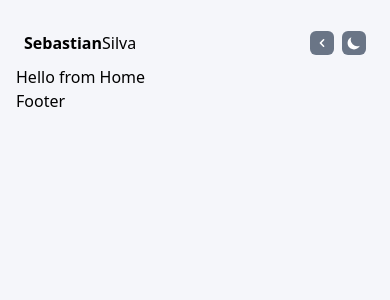
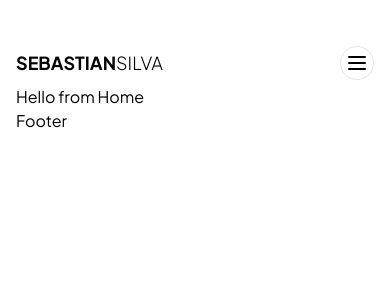
Before and after one commit to sebastianbash/sebastianbash.com, a React (Vite) app: page / in a window 390 px wide. Shown: the top 300 px of the page. Built offline with nearby package versions, Linux system fonts and the light colour scheme.

Commit message:
Header Fixed - mobile sizing and hidden styles

```diff
--- a/src/components/header/Header.jsx
+++ b/src/components/header/Header.jsx
@@ -1,19 +1,28 @@
 import React, { useState } from 'react';
-import { ToggleTheme, ToggleDropDown } from '../toggle/Toggle';
+import { ToggleTheme, ToggleNavigation } from '../toggle/Toggle';
 
 export default function Header() {
   const [isOpen, setIsOpen] = useState(false);
 
   return (
-    <div className="w-full h-[45px] lg:h-32 mt-[20px] relative">
+    <div className="w-full h-[45px] lg:h-32 mt-[40px] md:mt-[45px] lg:mt-0 relative">
       <nav className="w-full h-full nav-style">
-        <div className="w-fit my-auto">
-          <span className="font-bold lg:text-xl">Sebastian</span>
-          <span className="font-light lg:text-xl">Silva</span>
-        </div>
-        <div className="flex my-auto space-x-2 md:space-x-4 transition-all">
-          <ToggleDropDown state={isOpen} _callback={() => setIsOpen(!isOpen)} />
-          <ToggleTheme />
+        {
+          isOpen ? (
+            <div className="navigation-left w-fit my-auto">
+              <span className="font-bold text-lg lg:text-xl uppercase hidden md:inline-block">Sebastian</span>
+              <span className="font-light text-lg lg:text-xl uppercase hidden md:inline-block">Silva</span>
+            </div>
+          ) : (
+              <div className="navigation-left w-fit my-auto">
+                <span className="font-bold text-lg lg:text-xl uppercase">Sebastian</span>
+                <span className="font-light text-lg lg:text-xl uppercase">Silva</span>
+              </div>
+          )
+        }
+        <div className="navigation-right flex my-auto space-x-2 md:space-x-4 transition-all">
+          <ToggleNavigation state={isOpen} _callback={() => setIsOpen(!isOpen)} />
+          {/* <ToggleTheme /> */}
         </div>
       </nav>
     </div>
--- a/src/components/layout/Layout.jsx
+++ b/src/components/layout/Layout.jsx
@@ -4,7 +4,7 @@ import Header from '../header/Header';
 
 export default function Layout() {
   return (
-    <div className="px-4 md:container md:mx-auto">
+    <div className="px-4 md:container md:mx-auto lg:px-12">
         <Header />
         <Outlet />
         <h2>Footer</h2>
--- a/src/components/toggle/Toggle.jsx
+++ b/src/components/toggle/Toggle.jsx
@@ -2,10 +2,8 @@ import React, { useState, useContext } from 'react';
 import {
   HiSun,
   HiMoon,
-  HiChevronLeft,
-  HiChevronRight,
-  HiChevronDown,
-  HiChevronUp,
+  HiOutlineMenu,
+  HiOutlineX
 } from 'react-icons/hi';
 import ThemeContext from '../../context/ThemeContext';
 
@@ -13,7 +11,7 @@ export const ToggleTheme = () => {
   const { theme, setTheme } = useContext(ThemeContext);
 
   return (
-    <div className="transition duration-500 ease-in-out bg-slate-600/80 lg:bg-transparent dark:lg:hover:bg-slate-600/80 lg:hover:bg-slate-800/80 rounded-md p-1 md:p-2 text-white lg:text-black hover:text-white dark:text-white cursor-pointer">
+    <div className="transition duration-500 ease-in-out bg-transparent p-1 md:p-2 text-black dark:text-white text-2xl cursor-pointer">
       {theme === 'dark' ? (
         <HiSun onClick={() => setTheme(theme === 'dark' ? 'light' : 'dark')} />
       ) : (
@@ -23,32 +21,32 @@ export const ToggleTheme = () => {
   );
 };
 
-export const ToggleDropDown = ({ state, _callback }) => {
+export const ToggleNavigation = ({ state, _callback }) => {
   return (
     <>
       {state ? (
         <div className="my-auto fadeIn">
-          <ul className="flex justify-center items-center space-x-4 text-sm md:text-base">
+          <ul className="flex justify-center items-center space-x-4 text-sm md:text-sm font-[500]">
             <li>
-              <a href="#Inicio">Inicio</a>
+              <a href="#Proyectos" className="hover:underline">Proyectos</a>
             </li>
             <li>
-              <a href="#Proyecto">Proyectos</a>
+              <a href="#Acerca" className="hover:underline">Acerca</a>
             </li>
             <li>
-              <a href="#Acerca">Acercas</a>
+              <a href="#Servicios" className="hover:underline">Servicios</a>
             </li>
             <li>
-              <a href="#Contacto">Contacto</a>
+              <a href="#Contacto" className="hover:underline">Contacto</a>
             </li>
           </ul>
         </div>
       ) : null}
       <div
         onClick={_callback}
-        className="transition duration-500 ease-in-out bg-slate-600/80 lg:bg-transparent dark:lg:hover:bg-slate-600/80 lg:hover:bg-slate-800/80 rounded-md p-1 md:p-2 text-white lg:text-black hover:text-white dark:text-white cursor-pointer"
+        className="transition duration-500 ease-in bg-transparent border rounded-full p-1 md:p-2 text-black dark:text-white text-2xl cursor-pointer"
       >
-        {state ? <HiChevronRight /> : <HiChevronLeft />}
+        {state ? <HiOutlineX /> : <HiOutlineMenu />}
       </div>
     </>
   );
--- a/src/index.css
+++ b/src/index.css
@@ -1,11 +1,14 @@
+@import url('https://fonts.googleapis.com/css2?family=Plus+Jakarta+Sans:ital,wght@0,200;0,300;0,400;0,500;0,600;0,700;0,800;1,200;1,300;1,400;1,500;1,600;1,700;1,800&display=swap');
+
 @tailwind base;
 @tailwind components;
 @tailwind utilities;
 
+
 body {
-    @apply text-base text-black dark:text-white bg-[#F5F6FA] dark:bg-[#111828] transition duration-500;
+    /* font-family: PlusJakartSans, -apple-system, BlinkMacSystemFont, 'Segoe UI', 'Roboto', 'Oxygen'; */
+    @apply font-jakarta text-black dark:text-white bg-[#FFFFFF] dark:bg-[#111828] transition duration-500;
 }
-
 
 .fadeIn {
     animation: fadeIn; /* referring directly to the animation's @keyframe declaration */
@@ -17,6 +20,7 @@ body {
     animation-duration: 1s; /* don't forget to set a duration! */
 }
 
+/* HEADER */
 .nav-style {
-    @apply px-2 md:px-4 rounded-md md:rounded-md flex justify-between transition duration-500;
+    @apply flex justify-between transition duration-500;
 }
--- a/tailwind.config.cjs
+++ b/tailwind.config.cjs
@@ -5,7 +5,13 @@ module.exports = {
     './src/**/*.jsx',
     'node_modules/flowbite-react/**/*.jsx'
   ],
-  theme: {},
+  theme: {
+    extend: {
+      fontFamily: {
+        'jakarta': '"Plus Jakarta Sans", "sans-serif"'
+      },
+    },
+  },
   plugins: [
     // eslint-disable-next-line global-require
     require('flowbite/plugin'),
```
